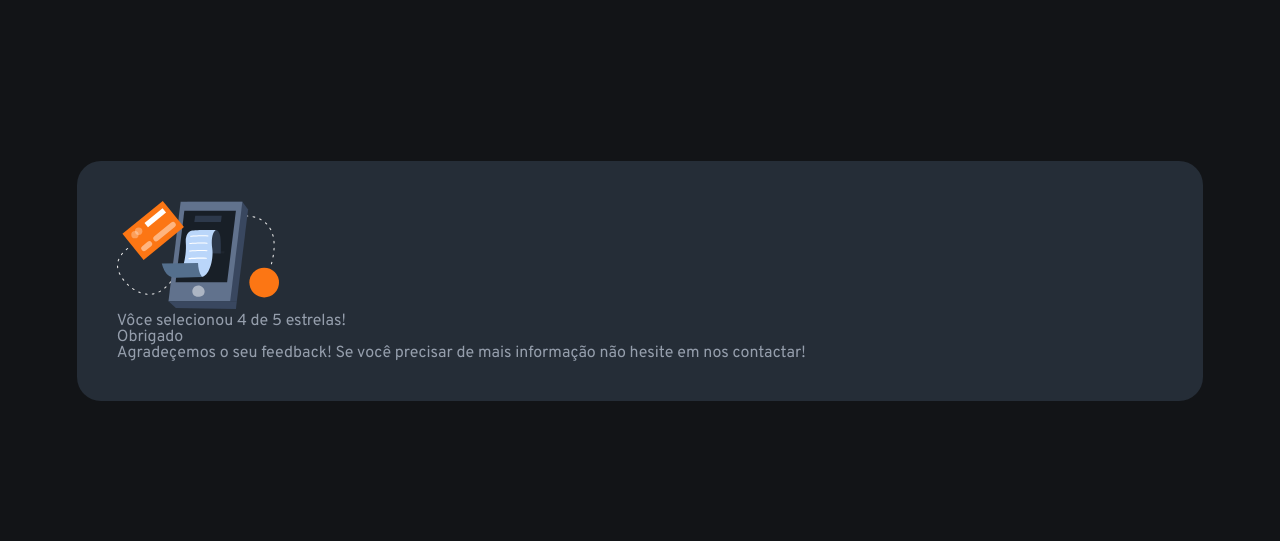
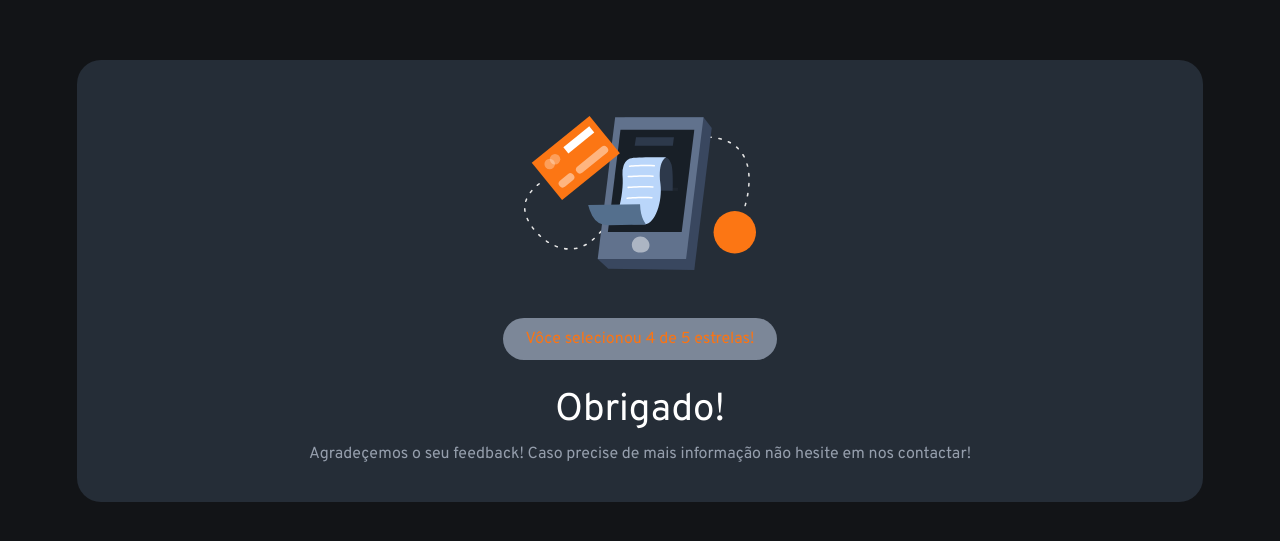
Before and after one commit to felypemp/Avaliacao-interativa, a plain HTML site: page index.html in a window 1280 px wide. Shown: the part 119-660 px from the top of the page. Drawn offline with Linux system fonts and the light colour scheme.

Commit message:
Finalizando estilização do card agradecimento

```diff
--- a/CSS/style.css
+++ b/CSS/style.css
@@ -1,3 +1,4 @@
+/* ----------------------- Estilziação global -------------------*/
 :root {
  --Orange: hsl(25, 97%, 53%);
 
@@ -27,9 +28,6 @@ body {
     align-items: center;
 
 }
-.hide{
-    display: none;
-}
 
 .card{
     background-color: var(--dark-blue);
@@ -40,6 +38,9 @@ body {
     border-radius: 1.5rem;
 
 }
+
+
+/* ----------------- Estilziando o primeiro card --------------------- */
 
 .star{
     background-color: var(--medium-grey);
@@ -56,7 +57,7 @@ body {
     width: 1.4rem;
 }
 
-.card h1 {
+.title {
     font-size: 2.4rem;
     margin-top: 2rem;
     color: var(--white);
@@ -120,3 +121,37 @@ body {
     cursor: pointer;
 
 }
+
+/* ---------- estilizando card 2 -------------*/
+
+.card2-content{
+    display: flex;
+    flex-direction: column;
+    align-items: center;
+    text-align: center;
+    justify-content: center;
+}
+
+.card2-content img {
+    width: 14.5rem;
+    margin: 1rem;
+}
+
+.result{
+    color: var(--Orange);
+    background-color: var(--medium-grey);
+    padding: 0.8rem 1.4rem;
+    border-radius: 2rem;
+    font-size: 1rem;
+    margin-top:2rem;
+}
+
+.text-feedback {
+    margin-top:1rem;
+}
+
+
+/* ------------ Esconder card inativo ------------- */
+.hide {
+    display: none;
+}
--- a/index.html
+++ b/index.html
@@ -21,7 +21,7 @@
           <div class="star">
             <img src="./images/icon-star.svg" alt="Icone de uma estrela">
           </div>
-          <h1>Por favor, deixe sua avaliação:</h1>
+          <h1 class="title">Por favor, deixe sua avaliação:</h1>
           <p class="text">Por favor, conte-nos como foi sua experiência conosco. Sua opnião é muito importante para estarmos sempre melhorando nosso serviço!</p>
           <div class="Number-buttons">
               <ul class="Number-list">
@@ -39,9 +39,10 @@
           <img src="./images/illustration-thank-you.svg">
           <div class="result">
             <p>Vôce selecionou <span>4</span> de 5 estrelas!</p>
-            <h2>Obrigado</h2>
-            <p>Agradeçemos o seu feedback! Se você precisar de mais informação não hesite em nos contactar!</p>
           </div>
+          <h2 class="title">Obrigado!</h2>
+          <p class="text-feedback">Agradeçemos o seu feedback! Caso precise de mais informação não hesite em nos contactar!</p>
+
         </div>
       </div>
 
```
